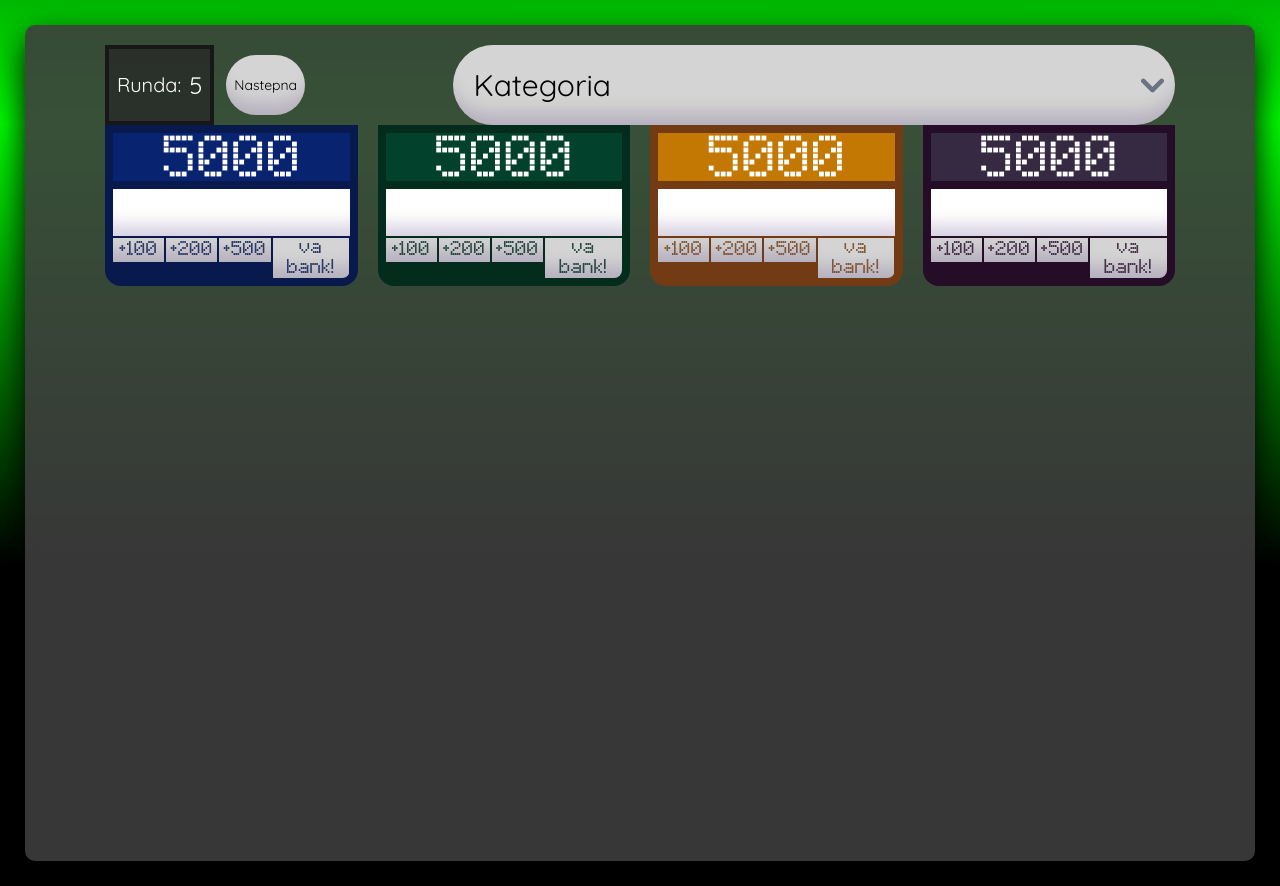
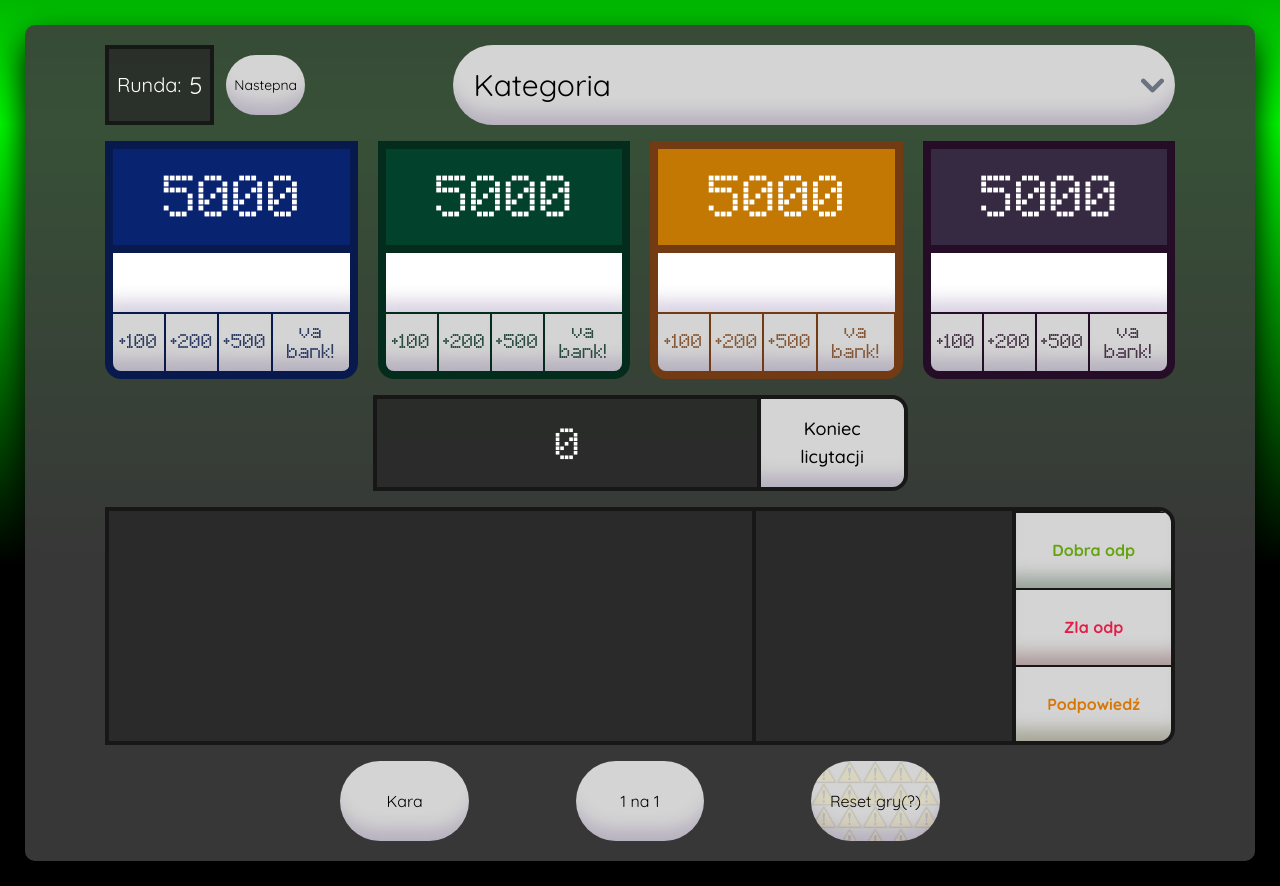
Before and after one commit to suchareq3/uwuntura-o-kase, a Django app: page /gra/ in a window 1280 px wide. Run offline with Django 5.2, Linux system fonts and the light colour scheme; a user stored in the database is signed in; some libraries are stand-ins or nearby versions.

Commit message:
Poprawka HTMLu

```diff
--- a/awantura_o_kase/panel_admin/templates/admin_panel.html
+++ b/awantura_o_kase/panel_admin/templates/admin_panel.html
@@ -41,11 +41,11 @@
 
 			<!-- Druzyny i ich pieniadze -->
 
-				<div class="team-container flex justify-evenly w-full gap-1 lg:gap-5 min-h-full">
+				<div class="team-container flex justify-evenly w-full gap-1 lg:gap-5 min-h-[30%]">
 
 					<!-- Druzyna Niebiescy-->
-					<form method = "post" action = "{% url 'gra' %}" class="min-h-[30%]">{% csrf_token %}
-						<div class="flex flex-col items-center border-8 rounded-b-2xl overflow-hidden text-2xl justify-evenly gap-2 bg-[rgb(8,26,77)] border-[rgb(8,26,77)]">
+
+					<form method = "post" action = "{% url 'gra' %}" class="min-h-full flex flex-col items-center border-8 rounded-b-2xl overflow-hidden text-2xl justify-evenly gap-2 bg-[rgb(8,26,77)] border-[rgb(8,26,77)]">{% csrf_token %}
 						<div class="srodki w-full flex items-center justify-center h-[45%] bg-[rgb(8,35,112)] text-5xl">
 							<span>{{pula_niebiescy}}</span>
 						</div>
@@ -60,12 +60,12 @@
 								<button type = "submit" name = "action" value = "add-vabank-niebiescy" class="flex-[3] flex items-center justify-center min-w-0 h-full bg-neutral-300 hover:bg-neutral-400 active:bg-neutral-500 text-[rgb(8,26,77)] vabank text-base leading-tight">va<br>bank!</button>
 							</div>
 						</div>
-						</div>
 					</form>
 
+
 					<!-- Druzyna Zieloni-->
-					<form method = "post" action = "{% url 'gra' %}" class="min-h-[30%]">{% csrf_token %}
-						<div class="flex flex-col items-center border-8 rounded-b-2xl overflow-hidden text-2xl justify-evenly gap-2 bg-[rgb(3,44,29)] border-[rgb(3,44,29)]">
+
+					<form method = "post" action = "{% url 'gra' %}" class="min-h-full flex flex-col items-center border-8 rounded-b-2xl overflow-hidden text-2xl justify-evenly gap-2 bg-[rgb(3,44,29)] border-[rgb(3,44,29)]">{% csrf_token %}
 						<div class="srodki w-full flex items-center justify-center h-[45%] bg-[rgb(2,65,43)] text-5xl">
 							<span>{{pula_zieloni}}</span>
 						</div>
@@ -80,11 +80,10 @@
 								<button type = "submit" name = "action" value = "add-vabank-zieloni" class="flex-[3] flex items-center justify-center min-w-0 h-full bg-neutral-300 hover:bg-neutral-400 active:bg-neutral-500 text-[rgb(3,44,29)] vabank text-base leading-tight">va<br>bank!</button>
 							</div>
 						</div>
-						</div>
 					</form>
+
 					<!-- Druzyna Zolci-->
-					<form method = "post" action = "{% url 'gra' %}" class="min-h-[30%]">{% csrf_token %}
-						<div class="flex flex-col items-center border-8 rounded-b-2xl overflow-hidden text-2xl justify-evenly gap-2 bg-yellow-800 border-yellow-800">
+					<form method = "post" action = "{% url 'gra' %}" class="min-h-full flex flex-col items-center border-8 rounded-b-2xl overflow-hidden text-2xl justify-evenly gap-2 bg-yellow-800 border-yellow-800">{% csrf_token %}
 						<div class="srodki w-full flex items-center justify-center h-[45%] bg-yellow-500 text-5xl">
 							<span>{{pula_zolci}}</span>
 						</div>
@@ -99,12 +98,10 @@
 								<button type = "submit" name = "action" value = "add-vabank-zolci" class="flex-[3] flex items-center justify-center min-w-0 h-full bg-neutral-300 hover:bg-neutral-400 active:bg-neutral-500 text-yellow-800 vabank text-base leading-tight">va<br>bank!</button>
 							</div>
 						</div>
-						</div>
 					</form>
 
 					<!-- Druzyna Mistrzowie-->
-					<form method = "post" action = "{% url 'gra' %}" class="min-h-[30%]">{% csrf_token %}
-						<div class="flex flex-col items-center border-8 rounded-b-2xl overflow-hidden text-2xl justify-evenly gap-2 bg-[rgb(38,13,39)] border-[rgb(38,13,39)]">
+					<form method = "post" action = "{% url 'gra' %}" class="min-h-full flex flex-col items-center border-8 rounded-b-2xl overflow-hidden text-2xl justify-evenly gap-2 bg-[rgb(38,13,39)] border-[rgb(38,13,39)]">{% csrf_token %}
 						<div class="srodki w-full flex items-center justify-center h-[45%] bg-[rgb(54,41,66)] text-5xl">
 							<span>{{pula_mistrzowie}}</span>
 						</div>
@@ -117,7 +114,6 @@
 								<button type = "submit" name = "action" value = "add-200-mistrzowie" class="flex-[2] flex items-center justify-center min-w-0 h-full bg-neutral-300 hover:bg-neutral-400 active:bg-neutral-500 text-[rgb(38,13,39)] text-base">+200</button>
 								<button type = "submit" name = "action" value = "add-500-mistrzowie" class="flex-[2] flex items-center justify-center min-w-0 h-full bg-neutral-300 hover:bg-neutral-400 active:bg-neutral-500 text-[rgb(38,13,39)] text-base">+500</button>
 								<button type = "submit" name = "action" value = "add-vabank-mistrzowie" class="flex-[3] flex items-center justify-center min-w-0 h-full bg-neutral-300 hover:bg-neutral-400 active:bg-neutral-500 text-[rgb(38,13,39)] vabank text-base leading-tight">va<br>bank!</button>
-								</div>
 							</div>
 						</div>
 					</form>
```
Also changed, not shown: awantura_o_kase/db.sqlite3. Lines whose indentation alone changed are shown as unchanged.
